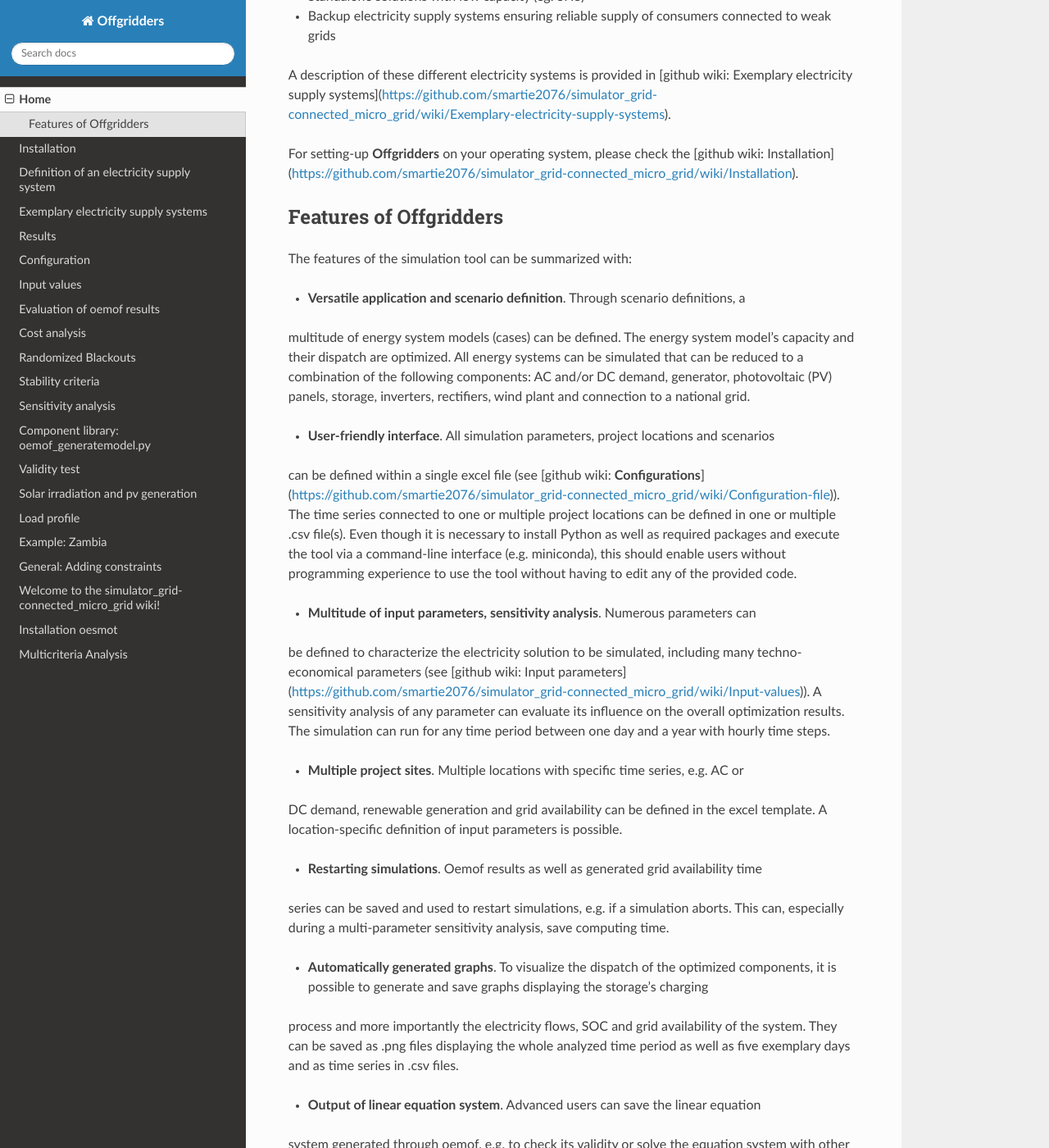
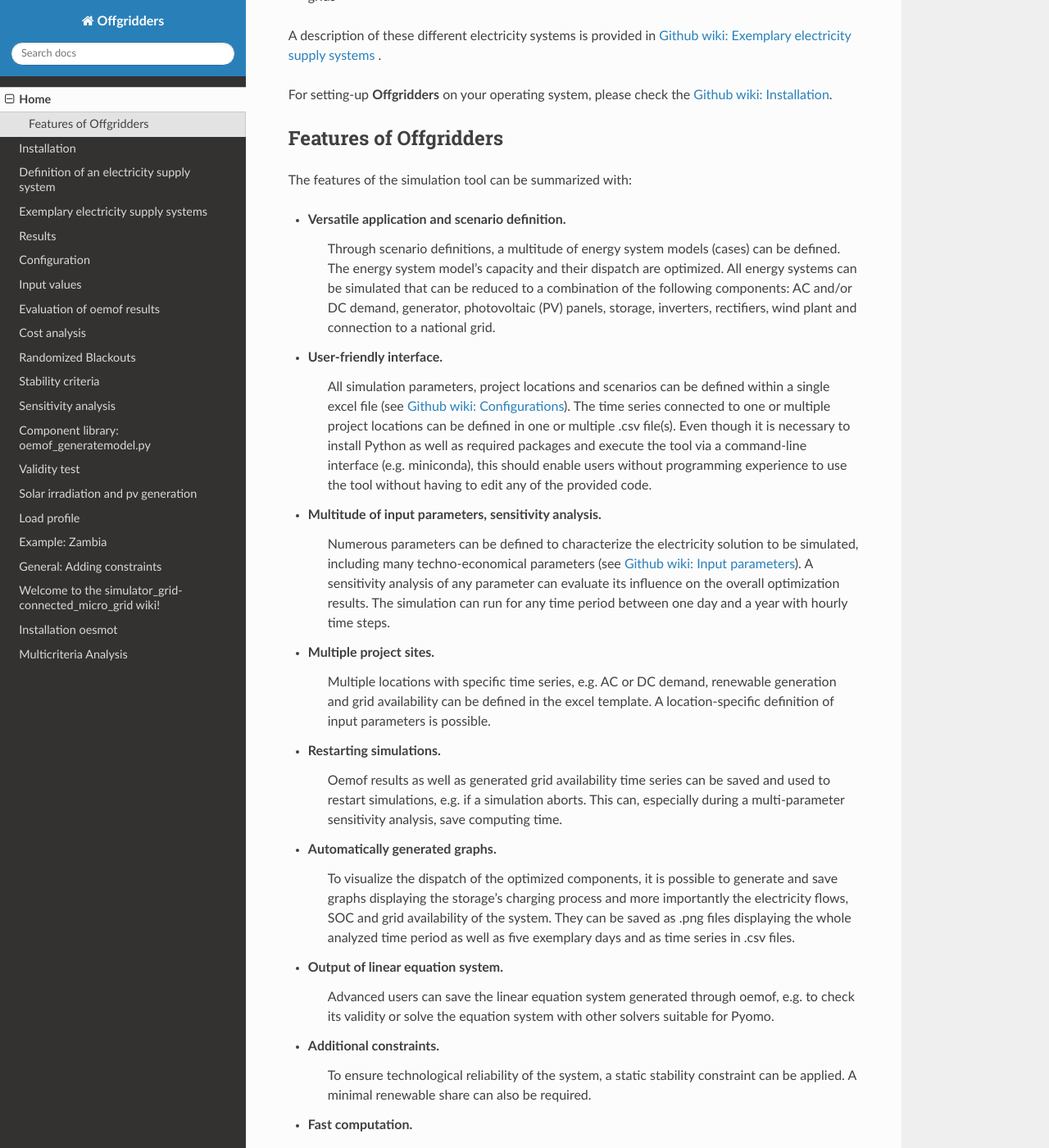
Before and after one commit to rl-institut/offgridders, a Sphinx documentation site: the page built from docs/Home.rst, in a window 1280 px wide and 1400 px high, scrolled down 776 px. Shown: the whole window at 82% size. Built offline with Sphinx 7.4.7 and the Read the Docs theme 2.0.0, drawn with Linux system fonts in a browser that asks for light colours; some of the changed text lies outside the part shown.

Commit message:
Correct links in Home, small cosmetic changes

```diff
--- a/docs/Home.rst
+++ b/docs/Home.rst
@@ -15,7 +15,7 @@
 * Connection to a central electricity grid (optional: intermittent blackouts)
 * Contraints: supply shortage, renewable share, stability constraint
 
-A detailed description of all components defining an electricity system in oesmot is provided in [github wiki: Definition of an electricity supply system](https://github.com/smartie2076/simulator_grid-connected_micro_grid/wiki/Definition-of-an-electricity-supply-system). Based on these components,
+A detailed description of all components defining an electricity system in oesmot is provided in  `Github wiki: Definition of an electricity supply system <https://github.com/smartie2076/simulator_grid-connected_micro_grid/wiki/Definition-of-an-electricity-supply-system>`_. Based on these components,
 exemplary electricity systems that can be simulated are:
 
 * Fossil-fuelled micro grid
@@ -24,52 +24,61 @@
 * Standalone solutions with low capacity (eg. SHS)
 * Backup electricity supply systems ensuring reliable supply of consumers connected to weak grids
 
-A description of these different electricity systems is provided in [github wiki: Exemplary electricity supply systems](https://github.com/smartie2076/simulator_grid-connected_micro_grid/wiki/Exemplary-electricity-supply-systems).
+A description of these different electricity systems is provided in `Github wiki: Exemplary electricity supply systems <https://github.com/smartie2076/simulator_grid-connected_micro_grid/wiki/Exemplary-electricity-supply-systems>`_ .
 
-For setting-up **Offgridders** on your operating system, please check the [github wiki: Installation](https://github.com/smartie2076/simulator_grid-connected_micro_grid/wiki/Installation).
+For setting-up **Offgridders** on your operating system, please check the `Github wiki: Installation <https://github.com/smartie2076/simulator_grid-connected_micro_grid/wiki/Installation>`_.
 
 Features of Offgridders
 ------------------------
 The features of the simulation tool can be summarized with:
 
-* **Versatile application and scenario definition**. Through scenario definitions, a
-multitude of energy system models (cases) can be defined. The energy system model’s
-capacity and their dispatch are optimized. All energy systems can be simulated that
-can be reduced to a combination of the following components: AC and/or DC demand,
-generator, photovoltaic (PV) panels, storage, inverters, rectifiers, wind plant and connection to a national grid.
+* **Versatile application and scenario definition**.
+    Through scenario definitions, a \
+    multitude of energy system models (cases) can be defined. The energy system model’s \
+    capacity and their dispatch are optimized. All energy systems can be simulated that \
+    can be reduced to a combination of the following components: AC and/or DC demand, \
+    generator, photovoltaic (PV) panels, storage, inverters, rectifiers, wind plant and connection to a national grid.
 
-* **User-friendly interface**. All simulation parameters, project locations and scenarios
-can be defined within a single excel file (see [github wiki: **Configurations**](https://github.com/smartie2076/simulator_grid-connected_micro_grid/wiki/Configuration-file)). The time series connected to one or multiple project locations can be defined in one or multiple .csv file(s). Even though it
-is necessary to install Python as well as required packages and execute the tool via a
-command-line interface (e.g. miniconda), this should enable users without programming
-experience to use the tool without having to edit any of the provided code.
+* **User-friendly interface**.
+    All simulation parameters, project locations and scenarios
+    can be defined within a single excel file (see `Github wiki: Configurations <https://github.com/smartie2076/simulator_grid-connected_micro_grid/wiki/Configuration-file>`_). The time series connected to one or multiple project locations can be defined in one or multiple .csv file(s). Even though it
+    is necessary to install Python as well as required packages and execute the tool via a
+    command-line interface (e.g. miniconda), this should enable users without programming
+    experience to use the tool without having to edit any of the provided code.
 
-* **Multitude of input parameters, sensitivity analysis**. Numerous parameters can
-be defined to characterize the electricity solution to be simulated, including many
-techno-economical parameters (see [github wiki: Input parameters](https://github.com/smartie2076/simulator_grid-connected_micro_grid/wiki/Input-values)). A sensitivity analysis of any parameter can evaluate its influence on the overall optimization results. The simulation can run for any time
-period between one day and a year with hourly time steps.
+* **Multitude of input parameters, sensitivity analysis**.
+    Numerous parameters can
+    be defined to characterize the electricity solution to be simulated, including many
+    techno-economical parameters (see  `Github wiki: Input parameters <https://github.com/smartie2076/simulator_grid-connected_micro_grid/wiki/Input-values>`_). A sensitivity analysis of any parameter can evaluate its influence on the overall optimization results. The simulation can run for any time
+    period between one day and a year with hourly time steps.
 
-* **Multiple project sites**. Multiple locations with specific time series, e.g. AC or
-DC demand, renewable generation and grid availability can be defined in the excel
-template. A location-specific definition of input parameters is possible.
+* **Multiple project sites**.
+    Multiple locations with specific time series, e.g. AC or
+    DC demand, renewable generation and grid availability can be defined in the excel
+    template. A location-specific definition of input parameters is possible.
 
-* **Restarting simulations**. Oemof results as well as generated grid availability time
-series can be saved and used to restart simulations, e.g. if a simulation aborts. This
-can, especially during a multi-parameter sensitivity analysis, save computing time.
+* **Restarting simulations**.
+    Oemof results as well as generated grid availability time
+    series can be saved and used to restart simulations, e.g. if a simulation aborts. This
+    can, especially during a multi-parameter sensitivity analysis, save computing time.
 
-* **Automatically generated graphs**. To visualize the dispatch of the optimized components, it is possible to generate and save graphs displaying the storage’s charging
-process and more importantly the electricity flows, SOC and grid availability of the
-system. They can be saved as .png files displaying the whole analyzed time period as
-well as five exemplary days and as time series in .csv files.
+* **Automatically generated graphs**.
+    To visualize the dispatch of the optimized components, it is possible to generate and save graphs displaying the storage’s charging
+    process and more importantly the electricity flows, SOC and grid availability of the
+    system. They can be saved as .png files displaying the whole analyzed time period as
+    well as five exemplary days and as time series in .csv files.
 
-* **Output of linear equation system**. Advanced users can save the linear equation
-system generated through oemof, e.g. to check its validity or solve the equation system
-with other solvers suitable for Pyomo.
+* **Output of linear equation system**.
+    Advanced users can save the linear equation
+    system generated through oemof, e.g. to check its validity or solve the equation system
+    with other solvers suitable for Pyomo.
 
-* **Additional constraints**. To ensure technological reliability of the system, a static
-stability constraint can be applied. A minimal renewable share can also be required.
+* **Additional constraints**.
+    To ensure technological reliability of the system, a static
+    stability constraint can be applied. A minimal renewable share can also be required.
 
-* **Fast computation**. A capacity and dispatch optimization takes 40 +/-5 seconds for a year with hourly values.
+* **Fast computation**.
+    A capacity and dispatch optimization takes 40 +/-5 seconds for a year with hourly values.
 
 This description is largely based upon the methodology chapter of Martha Hoffmann's master thesis:
 
```
